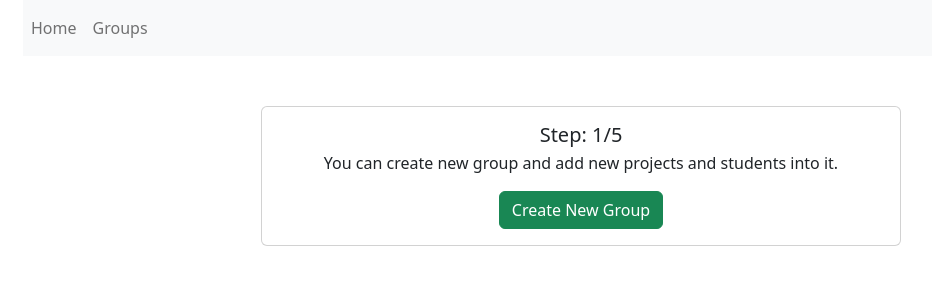
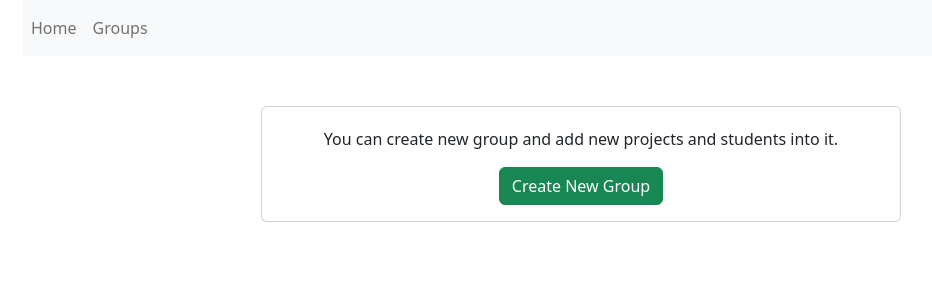
Before and after one commit to arborin/project_statuss_ol, a React (Create React App) app: page / in a window 1280 px wide. Shown: the top 300 px of the page, without its empty margins (59-991 px from the left). Built offline with nearby package versions, Linux system fonts and the light colour scheme.

Commit message:
[FIX] welcome page

```diff
--- a/src/components/Welcome.jsx
+++ b/src/components/Welcome.jsx
@@ -1,13 +1,15 @@
 import React from "react";
 
-function Welcome() {
+function Welcome({ createNewGroup }) {
     return (
         <div>
             <p className="card-text">
                 You can create new group and add new projects and students into
                 it.
             </p>
-            <button className="btn btn-success">Create New Group</button>
+            <button className="btn btn-success" onClick={createNewGroup}>
+                Create New Group
+            </button>
         </div>
     );
 }
--- a/src/pages/Home.jsx
+++ b/src/pages/Home.jsx
@@ -3,11 +3,10 @@ import { data } from "../data";
 import "./Home.css";
 import Welcome from "../components/Welcome";
 function Home() {
-    const [step, setStep] = useState(1);
-    const [showStart, setShowStart] = useState(true);
+    const [step, setStep] = useState(0);
 
     const createNewGroup = () => {
-        setShowStart(false);
+        setStep(1);
         console.log("HEHEHE");
     };
 
@@ -18,12 +17,12 @@ function Home() {
                 style={{ marginTop: "50px", width: "40rem" }}
             >
                 <div className="card-body text-center">
-                    <h5 className="card-title">Step: 1/5</h5>
+                    <h5 className="card-title">
+                        {step !== 0 ? `${step}/5` : ""}
+                    </h5>
                     <h6 className="card-subtitle mb-2 text-muted"></h6>
 
-                    {showStart && step === 1 && (
-                        <Welcome createNewGroup={createNewGroup} />
-                    )}
+                    {step === 0 && <Welcome createNewGroup={createNewGroup} />}
                 </div>
             </div>
         </div>
```
Also changed, not shown: src/components/GroupComp.jsx (added).
